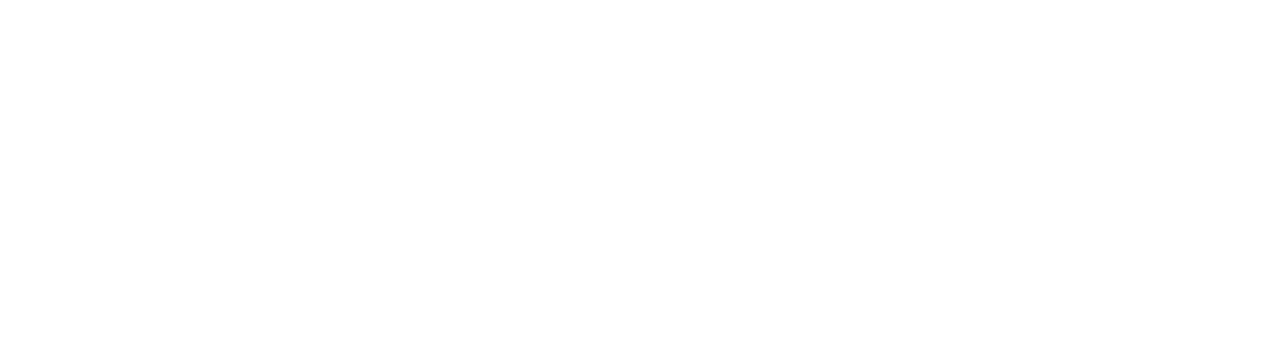
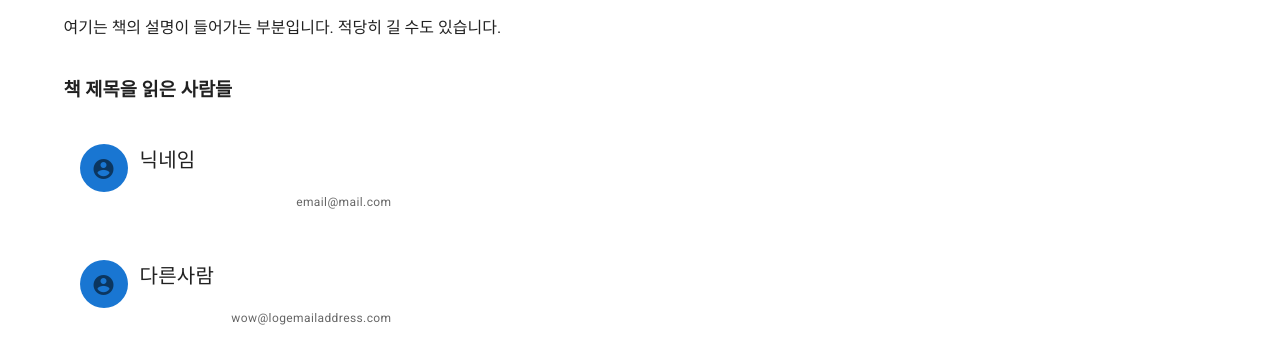
Before and after one commit to llunaB/meet-book, a Vue app in the folder client/: page /books/1 in a window 1280 px wide. Shown: the part 469-832 px from the top of the page. Before the commit the page ends 800 px from the top, so only its background shows below. Built offline with nearby package versions, Linux system fonts and the light colour scheme; no server answers.

Commit message:
feat: add book info page

```diff
--- a/client/src/router/index.js
+++ b/client/src/router/index.js
@@ -39,7 +39,7 @@
     component: Profile
   },
   {
-    path: '/book/:id',
+    path: '/books/:id',
     name: 'Bookinfo',
     component: () => import('@/views/Bookinfo')
   }
--- a/client/src/views/Bookinfo.vue
+++ b/client/src/views/Bookinfo.vue
@@ -36,13 +36,13 @@
 
     <div class="col-12">
       <h3>{{ book.name }}을 읽은 사람들</h3> <br>
-        <div v-if="people.length == 0">
+        <div v-if="users.length == 0">
           <div class="text-center">
             <p>아직 이 책에 대해 이야기 나눈 사람이 없어요!</p>
           </div>
         </div>
         <div v-else>
-          <ProfileSmallcard v-for="(person, idx) in people" :key="idx" :person="person" />
+          <ProfileSmallcard v-for="(person, idx) in users" :key="idx" :person="person" />
         </div>
     </div>
   </div>
@@ -84,7 +84,7 @@
       conferences: [
 
       ],
-      people: [
+      users: [
         {id: 1,
         nickname: '닉네임',
         email: 'email@mail.com',
```
